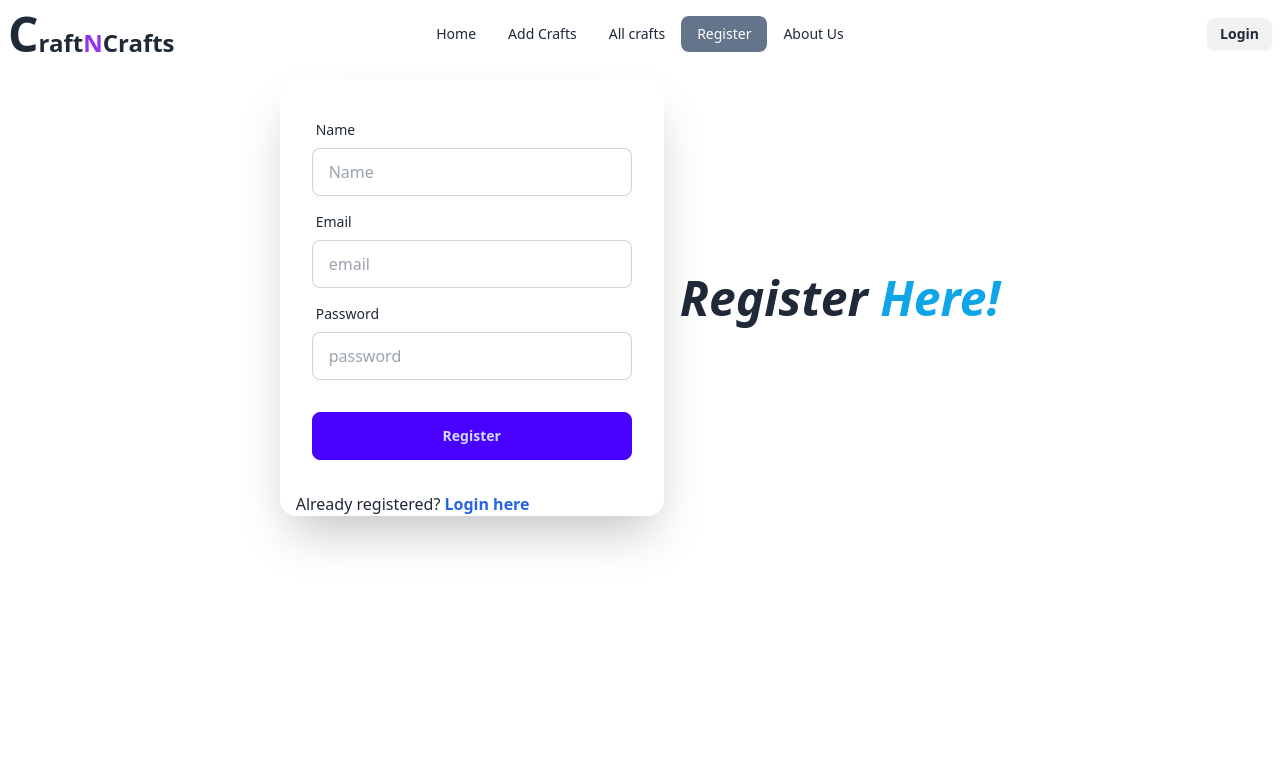
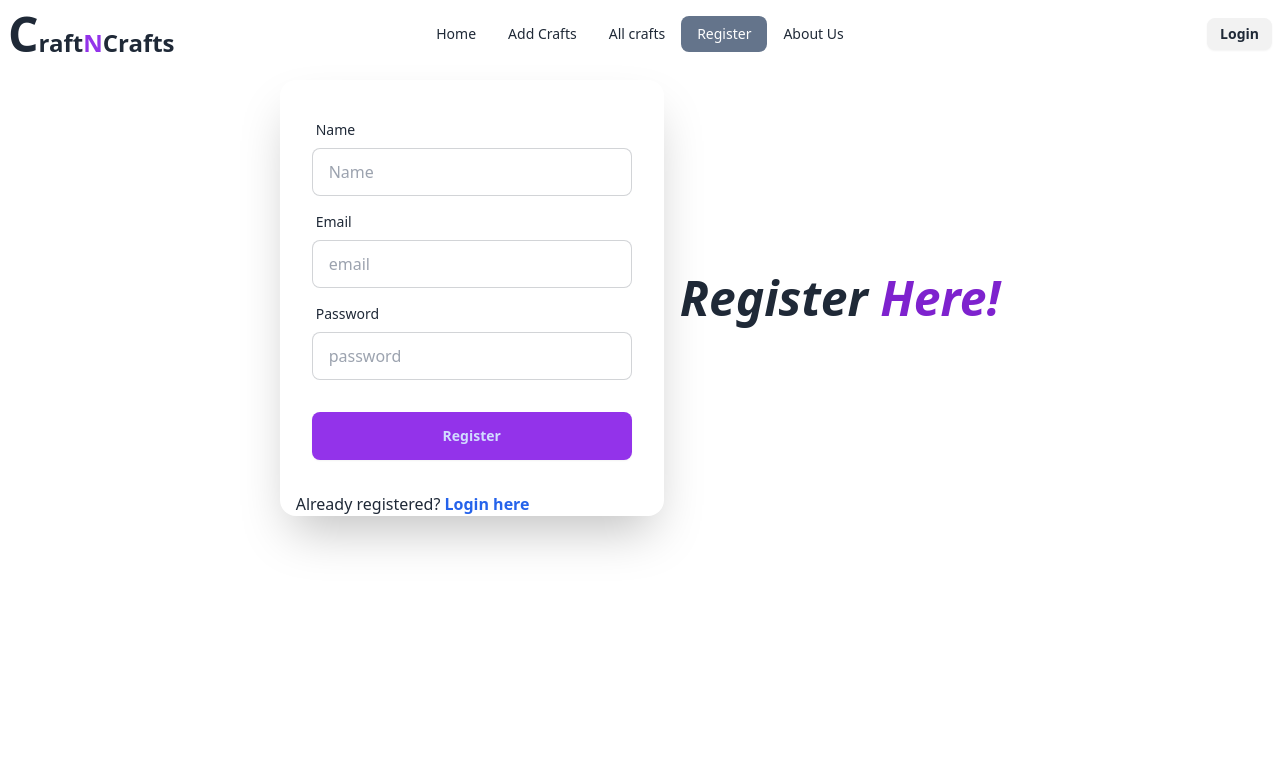
Before and after one commit to princemahmood117/craft-front, a React (Vite) app: page /register in a window 1280 px wide. Shown: the top 776 px of the page. Built offline with nearby package versions, Linux system fonts and the light colour scheme; no server answers.

Commit message:
text color

```diff
--- a/src/components/Register.jsx
+++ b/src/components/Register.jsx
@@ -54,7 +54,7 @@ const Register = () => {
            <div className="heromin-h-screen">
         <div className="hero-content flex-col lg:flex-row-reverse">
           <div className="text-center lg:text-left">
-            <h1 className="text-5xl font-bold italic">Register <span className='text-sky-500'>Here!</span> </h1>
+            <h1 className="text-5xl font-bold italic">Register <span className='text-purple-700'>Here!</span> </h1>
 
           </div>
           <div className="card bg-base-100 w-full max-w-sm shrink-0 shadow-2xl">
@@ -84,7 +84,7 @@ const Register = () => {
 
 
               <div className="form-control mt-6">
-                <button className="btn btn-primary">Register</button>
+                <button className="btn btn-primary bg-purple-600 border-none">Register</button>
               </div>
 
 
```
